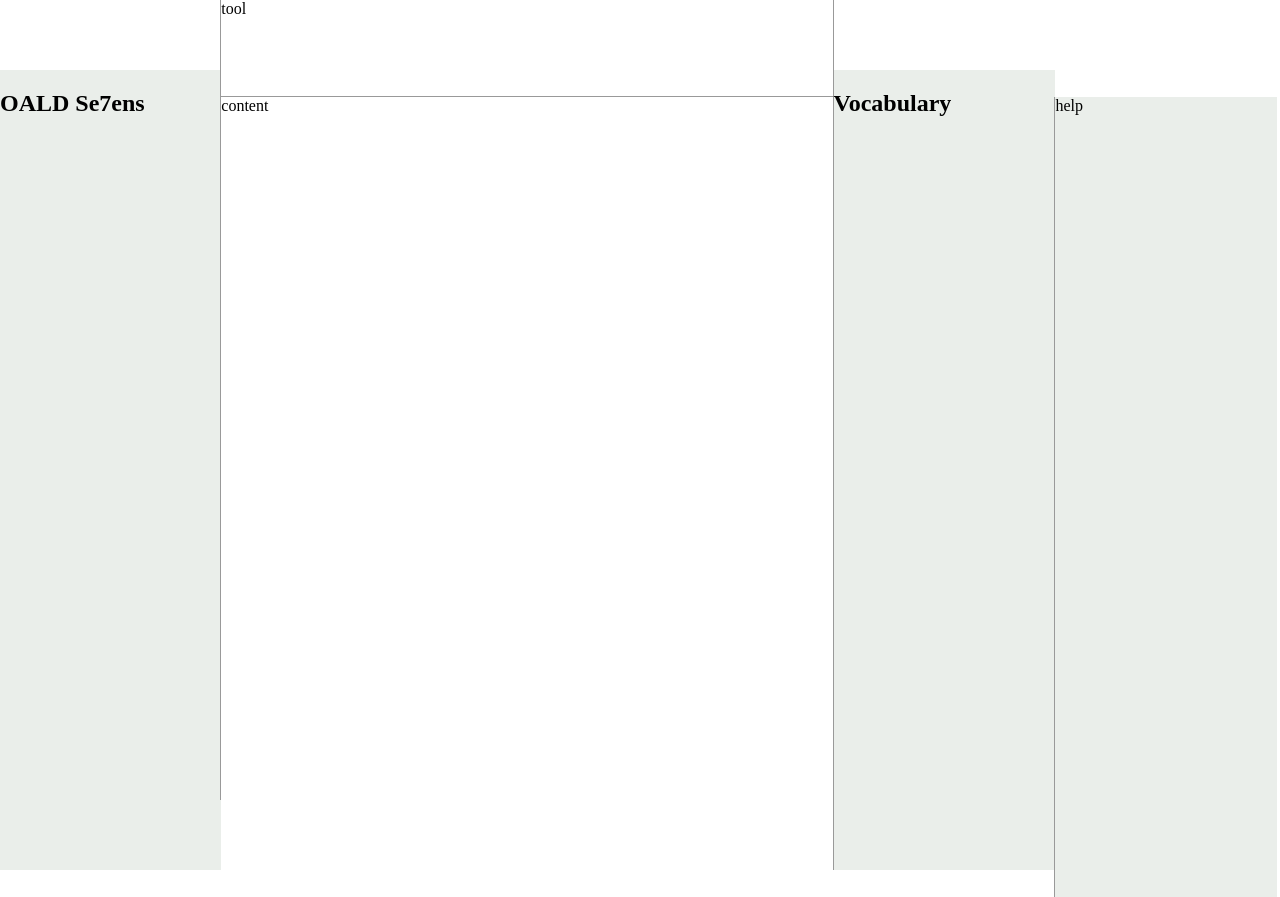
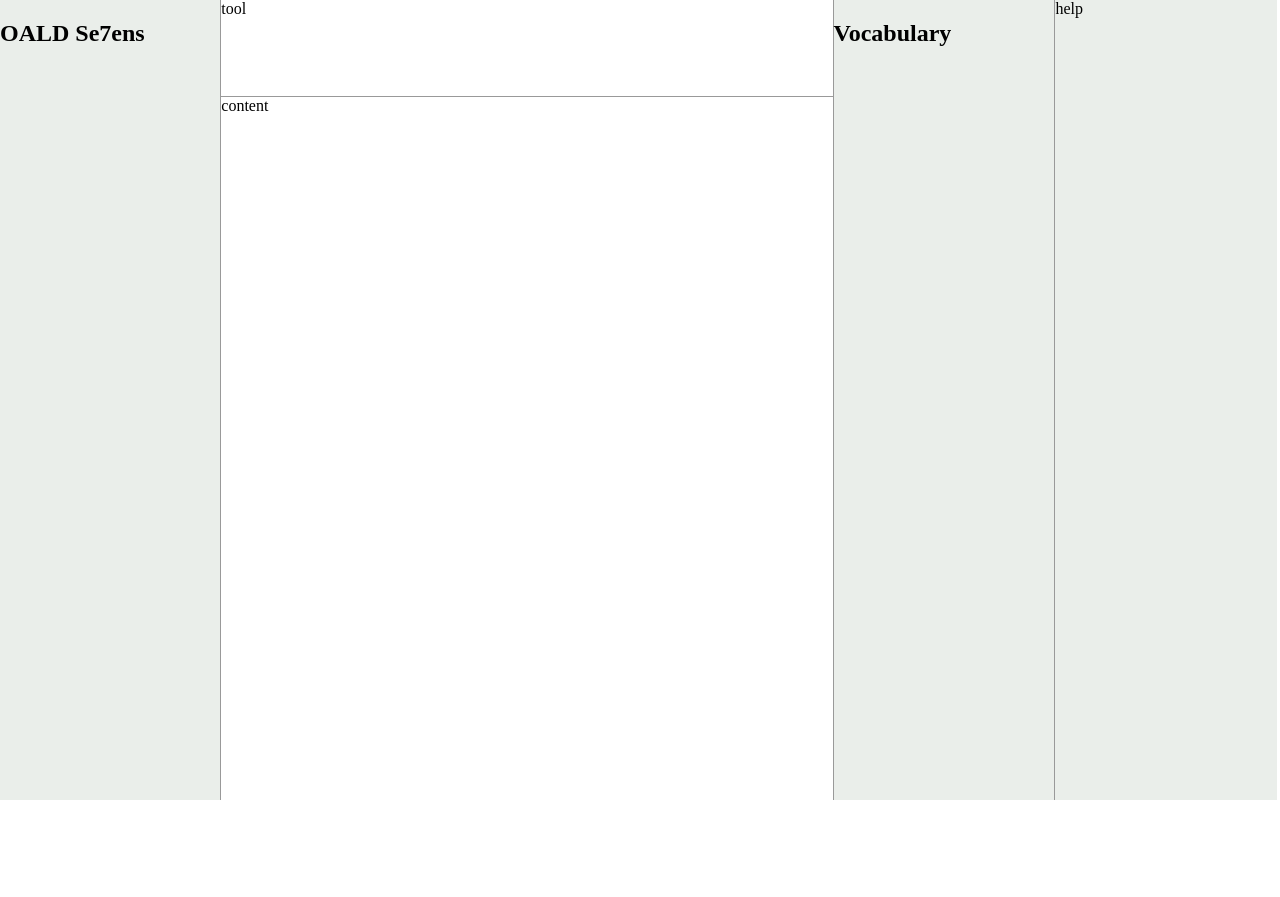
Before and after one commit to xinglanlanlan/xinglanlan.github.io, a plain HTML site: page miao/oald-layout.html in a window 1280 px wide. After the commit the page ends 800 px from the top, so only its background shows below. Drawn offline with Linux system fonts and the light colour scheme.

Commit message:
oald-layout

```diff
--- a/miao/oald-layout.html
+++ b/miao/oald-layout.html
@@ -27,6 +27,7 @@
       width: 17.29%;
       height: 100%;
       background-color: rgb(234,238,234);
+      vertical-align: -webkit-baseline-middle;
     }
     .content {
       width: 47.91%;
@@ -36,18 +37,21 @@
       border-bottom: none;
       margin-top: auto;
       margin-bottom: auto;
+      vertical-align: -webkit-baseline-middle;
     }
     .search {
       width: 17.41%;
       height: 100%;
       background-color: rgb(234,238,234);
       border-left: 1px solid #999;
+      vertical-align: -webkit-baseline-middle;
     }
     .help {
       width: 17.39%;
       height: 100%;
       border-left: 1px solid #999;
       background-color: rgb(234,238,234);
+      vertical-align: -webkit-baseline-middle;
     }
    .content > div:first-child {
       height: 12%;
```
